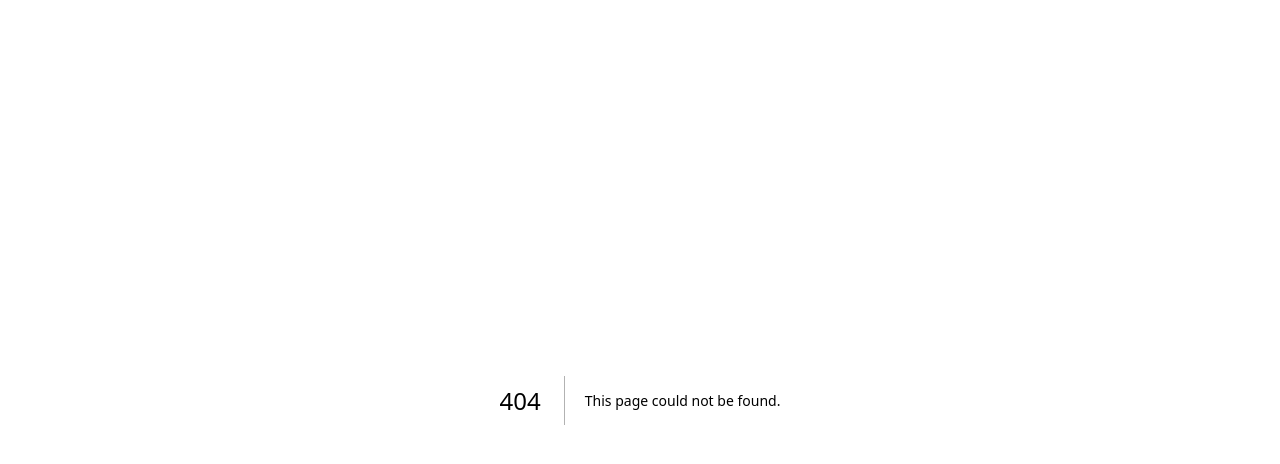
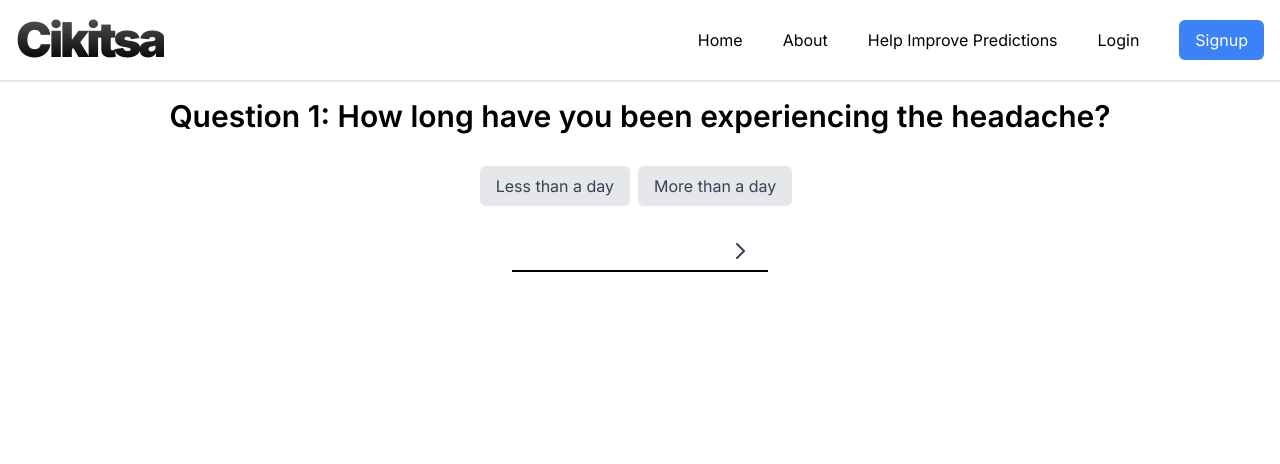
Before and after one commit to niladrix719/Cikitsa, a Next.js app: page /qna in a window 1280 px wide. Before the commit this address had no page. Shown: the top 464 px of the page. Built offline with nearby package versions, Linux system fonts and the light colour scheme.

Commit message:
added qna page and navbar

```diff
--- /dev/null
+++ b/app/components/Navbar.tsx
@@ -0,0 +1,30 @@
+import React from 'react';
+
+const Navbar = () => {
+  return (
+    <nav className='flex items-center justify-between p-4 border-b-2 border-gray-200'>
+      <div>
+        <h1
+          className='text-5xl font-black'
+          style={{
+            letterSpacing: '-3px',
+            backgroundImage: 'linear-gradient(180deg, #555, #000)',
+            WebkitBackgroundClip: 'text',
+            WebkitTextFillColor: 'transparent',
+          }}
+        >
+          Cikitsa
+        </h1>
+      </div>
+      <div className='flex space-x-10 items-center'>
+        <h1 className='cursor-pointer'>Home</h1>
+        <h1 className='cursor-pointer'>About</h1>
+        <h1 className='cursor-pointer'>Help Improve Predictions</h1>
+        <h1 className='cursor-pointer'>Login</h1>
+        <h1 className='cursor-pointer bg-blue-500 text-white px-4 py-2 rounded-md'>Signup</h1>
+      </div>
+    </nav>
+  );
+};
+
+export default Navbar;
--- /dev/null
+++ b/app/components/QnABox.tsx
@@ -0,0 +1,52 @@
+'use client'
+import React, { useState } from 'react';
+
+const QnABox = () => {
+  const [selectedOption, setSelectedOption] = useState('');
+  const [inputValue, setInputValue] = useState('');
+
+  const handleOptionClick = (option: string) => {
+    setSelectedOption(option);
+    setInputValue(option);
+  };
+
+  const handleInputChange = (event: React.ChangeEvent<HTMLInputElement>) => {
+    setInputValue(event.target.value);
+    setSelectedOption('');
+  };
+
+  return (
+    <div className='flex flex-col items-center p-4'>
+      <h2 className='text-3xl font-semibold mb-8'>Question 1: How long have you been experiencing the headache?</h2>
+      <div className='options'>
+        <button
+          className={`bg-gray-200 hover:bg-gray-300 text-gray-700 px-4 py-2 rounded-md mr-2 mb-2 ${selectedOption === 'Less than a day' ? 'bg-gray-300' : ''}`}
+          onClick={() => handleOptionClick('Less than a day')}
+        >
+          Less than a day
+        </button>
+        <button
+          className={`bg-gray-200 hover:bg-gray-300 text-gray-700 px-4 py-2 rounded-md mr-2 mb-2 ${selectedOption === 'More than a day' ? 'bg-gray-300' : ''}`}
+          onClick={() => handleOptionClick('More than a day')}
+        >
+          More than a day
+        </button>
+      </div>
+      <div className='relative mt-4'>
+        <input
+          type='text'
+          value={inputValue}
+          onChange={handleInputChange}
+          className='border-b-2 border-black w-64 px-4 py-2 focus:outline-none'
+        />
+        <div className='absolute top-1/2 transform -translate-y-1/2 right-4 text-gray-700 pointer-events-none'>
+          <svg xmlns='http://www.w3.org/2000/svg' className='h-6 w-6' fill='none' viewBox='0 0 24 24' stroke='currentColor'>
+            <path strokeLinecap='round' strokeLinejoin='round' strokeWidth='2' d='M9 5l7 7-7 7'></path>
+          </svg>
+        </div>
+      </div>
+    </div>
+  );
+};
+
+export default QnABox;
--- a/app/layout.tsx
+++ b/app/layout.tsx
@@ -1,6 +1,7 @@
 import './globals.css'
 import type { Metadata } from 'next'
 import { Inter } from 'next/font/google'
+import Navbar from './components/Navbar'
 
 const inter = Inter({ subsets: ['latin'] })
 
@@ -16,7 +17,7 @@ export default function RootLayout({
 }) {
   return (
     <html lang="en">
-      <body className={inter.className}>{children}</body>
+      <body className={inter.className}><Navbar />{children}</body>
     </html>
   )
 }
--- a/app/page.tsx
+++ b/app/page.tsx
@@ -1,4 +1,4 @@
-import Image from 'next/image'
+import Link from 'next/link'
 import { SymptomBox } from './components/SymptomBox'
 import data from './data.json'
 
@@ -12,7 +12,7 @@ export default function Home() {
   return (
     <main className='flex flex-col items-center'>
       <h1
-        className='text-9xl font-black mt-16 mb-8'
+        className='text-9xl font-black mt-8 mb-16'
         style={{
           letterSpacing: '-3px',
           backgroundImage: 'linear-gradient(180deg, #555, #000)',
@@ -27,6 +27,14 @@ export default function Home() {
           <SymptomBox key={index} symptom={symptom} />
         ))}
       </div>
+      <div className='w-80 flex justify-evenly'>
+        <Link href='/qna' type='button' className='bg-blue-500 hover:bg-blue-700 text-white font-bold py-2 px-4 rounded'>
+          Predict Disease
+        </Link>
+        <button type='button' className='text-black border font-bold py-2 px-4 rounded'>
+          Cancel
+        </button>
+      </div>
     </main>
   )
 }
--- /dev/null
+++ b/app/qna/page.tsx
@@ -0,0 +1,11 @@
+import QnABox from "../components/QnABox";
+
+const Qna = () => {
+  return (
+    <div>
+        <QnABox />
+    </div>
+  );
+};
+
+export default Qna;
```
